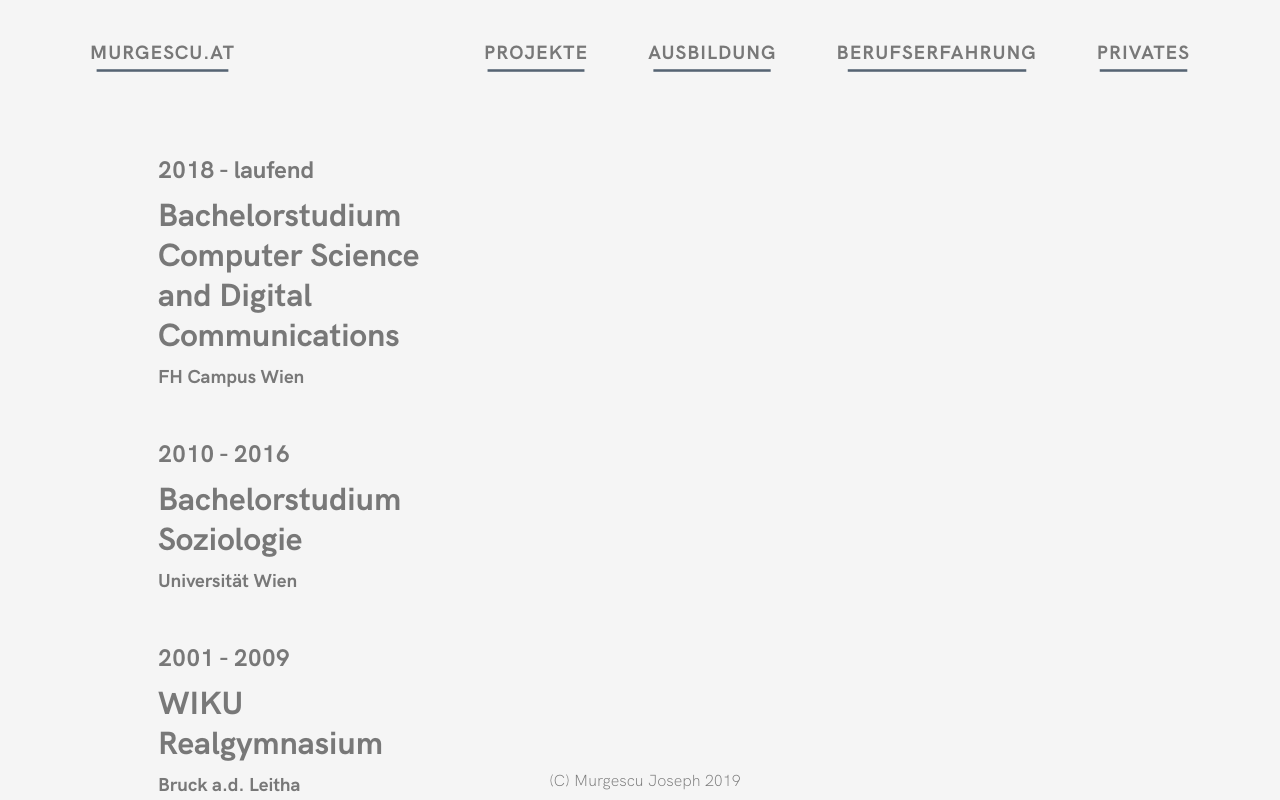
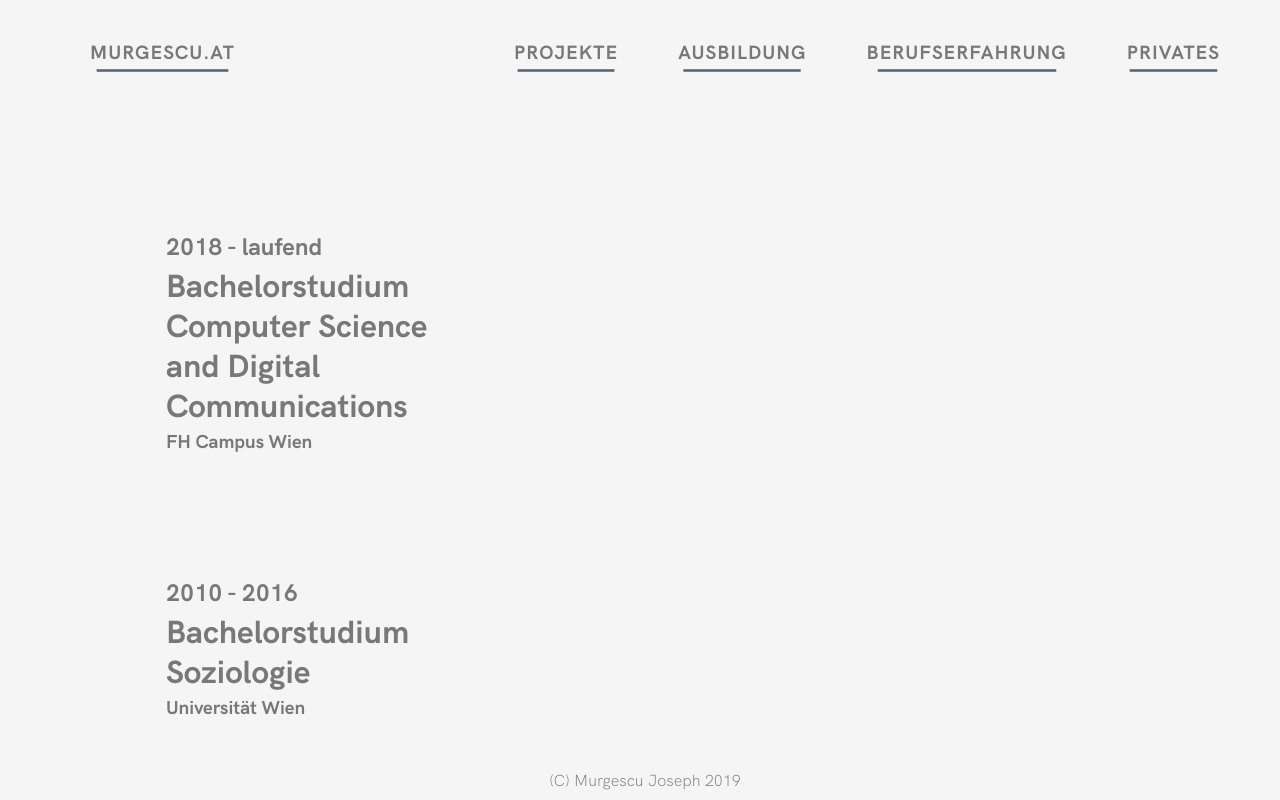
Before and after one commit to fleckie/murgescu.at, a React (Create React App) app: page /Education in a window 1280 px wide. Shown: the top 800 px of the page. Built offline with nearby package versions, Linux system fonts and the light colour scheme.

Commit message:
added "media queries" for important components

```diff
--- a/src/components/App/App.css
+++ b/src/components/App/App.css
@@ -21,10 +21,17 @@
   user-select: none;
   background-color: whitesmoke;
   transition: background-color 1s ease-out;
+
+}
+
+.test{
+  height:100%;
+  width: 100%;
+  position: absolute;
 }
 
 *{
-  padding: 5px;
+  padding: 1px;
   color: #787878;
   font-family: 'HKGrotesk';
 
@@ -60,3 +67,10 @@
   opacity: 0;
   transition: opacity 300ms linear;
 }
+
+@media screen and (min-width: 900px) {
+
+  * {
+    padding: 5px;
+  }
+}
--- a/src/components/Education/Education.css
+++ b/src/components/Education/Education.css
@@ -4,29 +4,28 @@
 }
 
 .eduContainer {
-  position:absolute;
-  left: 10%;
-  width: 50%;
   margin: auto;
-  margin-top: 10px;
-  font-size: 1em;
+  margin-top: 3em;
+  font-size: 0.5em;
   z-index: 1;
   align-self: center;
+  position: relative;
+  vertical-align: middle;
 }
 
-.eduInnerCard {
-  float: left;
-  max-width: 50%;
-  width: 50%;
-  padding: 20px;
-  text-align: left;
+.eduComponent {
+  height: 100%;
+  padding: 1px;
+  margin-top: 5em;
+  position: relative;
+  align-self: center;
+  text-align: center;
   color: #787878f3;
   cursor: pointer;
   -webkit-animation: slide-in-bottom 1s cubic-bezier(0.25, 0.46, 0.45, 0.94)
     0.5s both;
   animation: slide-in-bottom 1s cubic-bezier(0.25, 0.46, 0.45, 0.94) 0.5s both;
   z-index: 0;
-  margin-right: auto;
 }
 
 .eduDescription {
@@ -114,3 +113,32 @@ h3 {
     transform: translateX(0) translateY(0);
   }
 }
+
+@media screen and (min-width: 992px) {
+
+  .eduContainer {
+    position:absolute;
+    left: 10%;
+    width: 50%;
+    margin: auto;
+    margin-top: 10px;
+    font-size: 1em;
+    z-index: 1;
+    align-self: center;
+  }
+
+  .eduComponent {
+    float: left;
+    max-width: 50%;
+    width: 50%;
+    padding: 20px;
+    text-align: left;
+    color: #787878f3;
+    cursor: pointer;
+    -webkit-animation: slide-in-bottom 1s cubic-bezier(0.25, 0.46, 0.45, 0.94)
+      0.5s both;
+    animation: slide-in-bottom 1s cubic-bezier(0.25, 0.46, 0.45, 0.94) 0.5s both;
+    z-index: 0;
+    margin-right: auto;
+  }
+}
--- a/src/components/Education/Education.js
+++ b/src/components/Education/Education.js
@@ -1,49 +1,55 @@
-import React from "react"
-import EducationComponent from "./EducationComponent"
-import "./Education.css"
-import data from "./educationData"
+import React from "react";
+import EducationComponent from "./EducationComponent";
+import "./Education.css";
+import data from "./educationData";
 
-class Education extends React.Component{
-    constructor(){
+class Education extends React.Component {
+  constructor() {
     super();
     this.state = {
       itemList: data
-        }
-        this.handleChange = this.handleChange.bind(this)
-        this.updateFocusAnimation = this.updateFocusAnimation.bind(this)
+    };
+    this.onClick = this.onClick.bind(this);
+    this.updateFocusAnimation = this.updateFocusAnimation.bind(this);
   }
 
   // Initialisierung der Translate-Variablen für die Animationen
-    updateFocusAnimation(id){
+  updateFocusAnimation(id) {
     var root = document.querySelector(":root");
     var container = document.getElementsByClassName("eduContainer")[0];
     var containerProps = container.getBoundingClientRect();
-        var card = document.getElementsByClassName("eduInnerCard")[id-1];
+    var card = document.getElementsByClassName("eduComponent")[id - 1];
     var cardProps = card.getBoundingClientRect();
     var parentY = containerProps.y;
     var childY = cardProps.y;
-        var targetY = parentY-childY;
-        var targetX = containerProps.width/1.8;
+    var targetY = parentY - childY;
+    var targetX = containerProps.width / 1.8;
     root.style.setProperty("--targetY", targetY + "px");
     root.style.setProperty("--targetX", targetX + "px");
-        this.setState(prevState =>{
-            const updatedData = prevState.itemList.map( item =>{
-                if (item.status === "start"){
+    this.setState(prevState => {
+      const updatedData = prevState.itemList.map(item => {
+        if (item.status === "start") {
           root.style.setProperty("--originXEduId" + item.id, targetX + "px");
           root.style.setProperty("--originYEduId" + item.id, targetY + "px");
         }
-                return item
-            })
+        return item;
+      });
       return {
         itemList: updatedData
-            }
-        })
+      };
+    });
   }
 
-    handleChange(id){
-        this.updateFocusAnimation(id);
-        this.setState(prevState =>{
-            const updatedData = prevState.itemList.map(item =>{
+  onClick(id) {
+    var w = Math.max(
+      document.documentElement.clientWidth,
+      window.innerWidth || 0
+    );
+    console.log(w);
+    if (w < 1100) {
+      console.log("little screen")
+      this.setState(prevState => {
+        const updatedData = prevState.itemList.map(item => {
           if (item.id === id) {
             if (item.status === "start") {
               item.status = "focused";
@@ -52,42 +58,68 @@ class Education extends React.Component{
             } else if (item.status === "rewind") {
               item.status = "focused";
             }
-                }
-                else{
-                    if (item.status === "focused"){
-                        item.status = "rewind"
+          } else {
+            if (item.status === "start") {
+              item.status = "hidden";
+            } else if (item.status === "focused") {
+              item.status = "rewind";
+            } else if (item.status === "hidden") {
+              item.status = "start";
+            } else if (item.status === "rewind") {
+              item.status = "hidden";
             }
           }
           return item;
         });
         return {
           itemList: updatedData
+        };
+      });
+    } else {
+      this.updateFocusAnimation(id);
+      console.log("big screen")
+      this.setState(prevState => {
+        const updatedData = prevState.itemList.map(item => {
+          if (item.id === id) {
+            if (item.status === "start") {
+              item.status = "focused";
+            } else if (item.status === "focused") {
+              item.status = "rewind";
+            } else if (item.status === "rewind") {
+              item.status = "focused";
             }
-        })
+          } else {
+            if (item.status === "focused") {
+              item.status = "rewind";
+            }
+          }
+          return item;
+        });
+        return {
+          itemList: updatedData
+        };
+      });
+    }
   }
 
   componentDidMount() {
-        this.setState(prevState =>{
-            const updatedState = prevState.itemList.map(item =>{
-                item.status = "start"
-                return item
-            })
+    this.setState(prevState => {
+      const updatedState = prevState.itemList.map(item => {
+        item.status = "start";
+        return item;
+      });
       return {
         itemList: updatedState
-            }
-        })
+      };
+    });
   }
 
-    render(){
-
-        const items = this.state.itemList.map(item => <EducationComponent key={item.id} item={item} handleChange ={this.handleChange} />)
-        return(
-            <div className="eduContainer">
-            {items}
-            </div>
-        )
+  render() {
+    const items = this.state.itemList.map(item => (
+      <EducationComponent key={item.id} item={item} onClick={this.onClick} />
+    ));
+    return <div className="eduContainer">{items}</div>;
+  }
 }
 
-}
-
-export default Education
+export default Education;
--- a/src/components/Education/EducationComponent.js
+++ b/src/components/Education/EducationComponent.js
@@ -3,8 +3,8 @@ import eduStyleHandler from "./eduStyleHandler"
 
 function EducationComponent(props){
     return(
-        <div className="eduInnerCard"
-        onClick ={() => props.handleChange(props.item.id)}
+        <div className="eduComponent"
+        onClick ={() => props.onClick(props.item.id)}
         style= {eduStyleHandler(props)}>
             <h2>{props.item.timeframe}</h2>
             <h1> {props.item.name} </h1>
--- a/src/components/Education/eduStyleHandler.js
+++ b/src/components/Education/eduStyleHandler.js
@@ -18,11 +18,17 @@ function EduAnimationHandler(props) {
           animation: "move-mid 1s ease both"
         };
         break;
-      case "rewind": {
+      case "rewind":
         containerStyle = {
           animation: "move-back 1s ease both"
         };
-      }
+        break;
+      case "hidden":
+        containerStyle = {
+          animation: "fade-out 0.5s ease both",
+          zIndex: "-2",
+          display: "none"
+        };
     }
   } else {
     if (props.item.status === "start") {
--- a/src/components/Education/educationData.js
+++ b/src/components/Education/educationData.js
@@ -2,6 +2,7 @@ const educationData = [
     {
         id: 1,
         status: "start",
+        visible: true,
         name: "Bachelorstudium Computer Science and Digital Communications",
         timeframe: "2018 - laufend",
         location: "FH Campus Wien",
@@ -11,6 +12,7 @@ const educationData = [
     {
         id: 2,
         status: "start",
+        visible: true,
         name:"Bachelorstudium Soziologie",
         timeframe:"2010 - 2016",
         location: "Universität Wien",
@@ -20,6 +22,7 @@ const educationData = [
     {
         id: 3,
         status: "start",
+        visible: true,
         name: "WIKU Realgymnasium",
         timeframe: "2001 - 2009",
         location: "Bruck a.d. Leitha",
--- a/src/components/Experience/Experience.js
+++ b/src/components/Experience/Experience.js
@@ -10,10 +10,10 @@ class Experience extends React.Component {
       itemList: data,
       focused: false
     };
-    this.handleChange = this.handleChange.bind(this);
+    this.onClick = this.onClick.bind(this);
   }
 
-  handleChange(id) {
+  onClick(id) {
     this.setState(prevState => {
       const updatedData = prevState.itemList.map(item => {
         if (item.id === id) {
@@ -63,7 +63,7 @@ class Experience extends React.Component {
       <ExperienceComponent
         key={item.id}
         item={item}
-        handleChange={this.handleChange}
+        onClick={this.onClick}
       />
     ));
     return <div className="expContainer">{items}</div>;
--- a/src/components/Experience/ExperienceComponent.js
+++ b/src/components/Experience/ExperienceComponent.js
@@ -1,11 +1,12 @@
 import React from "react";
 import expStyleHandler from "./expStyleHandler"
+
 
 function ExperienceComponent(props) {
   return (
     <div
       className="expInnerCard"
-      onClick={() => props.handleChange(props.item.id)}
+      onClick={() => props.onClick(props.item.id)}
       style={expStyleHandler(props)}
     >
       <h2>{props.item.timeframe}</h2>
--- a/src/components/Projects/Projects.js
+++ b/src/components/Projects/Projects.js
@@ -55,7 +55,7 @@ class Projects extends React.Component{
 
                 </Flipper>
                 <PreviewPlayer id = {this.state.focused} />
-                 </div>
+            </div>
         );
       }
 }
```
Also changed, not shown: src/components/Experience/Experience.css (+42 -38 lines). Lines whose indentation alone changed are shown as unchanged.
